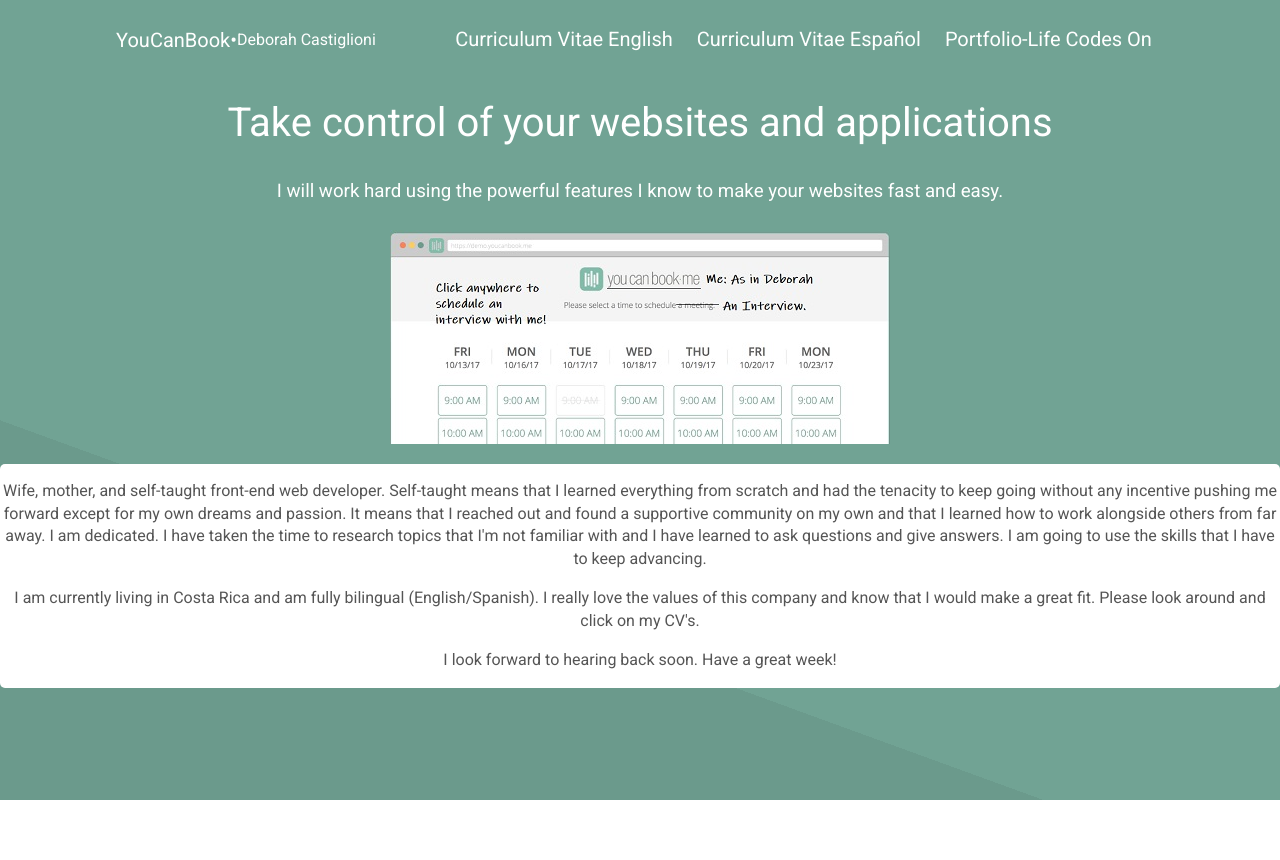
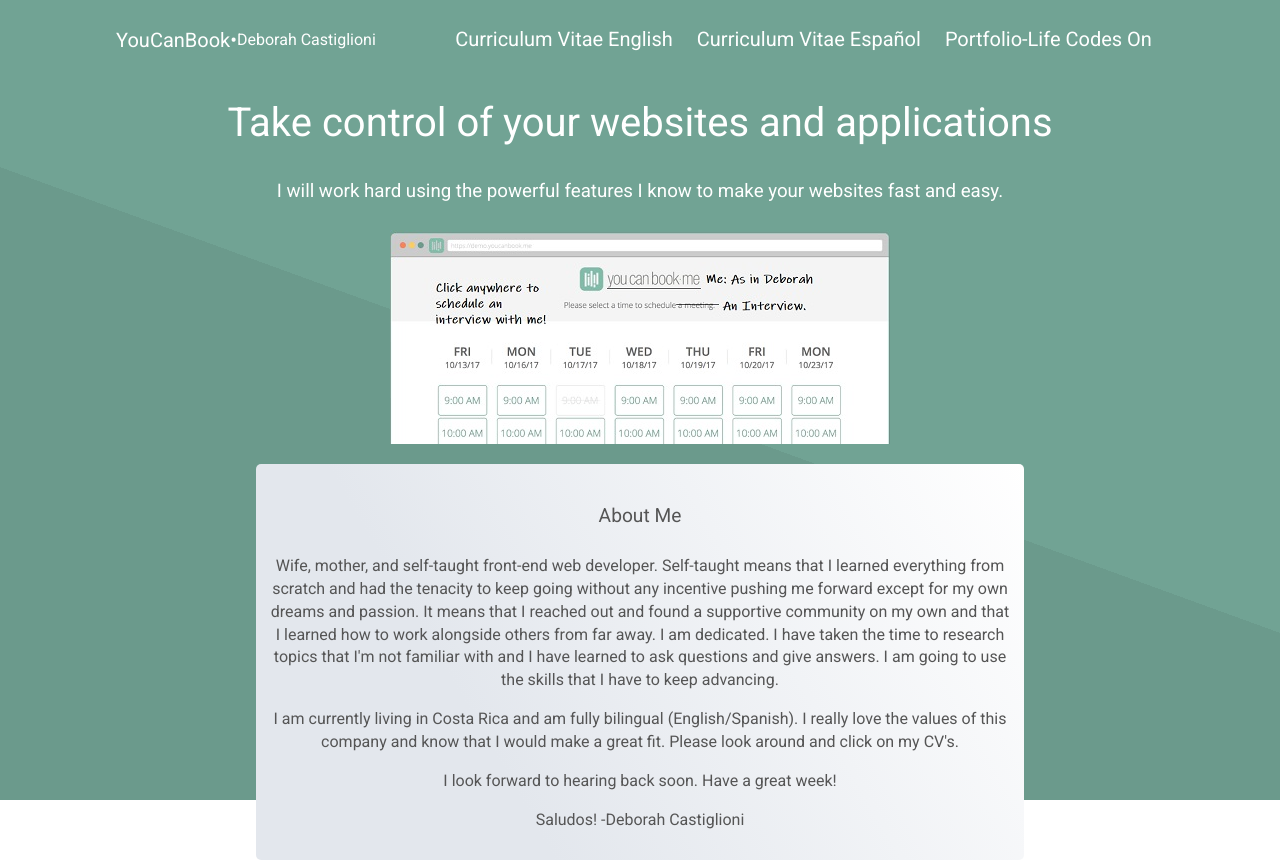
Before and after one commit to DebBugging/YCBM-CV, a React (Create React App) app: page / in a window 1280 px wide. Before the commit the page ends 800 px from the top, so only its background shows below. Built offline with nearby package versions, Linux system fonts and the light colour scheme.

Commit message:
Finish layout

```diff
--- a/src/App.scss
+++ b/src/App.scss
@@ -3,12 +3,13 @@
 $dark-green-bg: #6b9a8c;
 $light-color: #ffffff;
 $dark-color: #555;
+$gray-color: #e3e7ed;
 
 .App {
   background-image: linear-gradient(
     200deg,
-    $light-green-bg 70%,
-    $dark-green-bg 30%
+    $light-green-bg 50%,
+    $dark-green-bg 50%
   );
   height: 100vh;
   width: 100vw;
@@ -64,7 +65,6 @@
       &:focus, &:hover {
         color: $light-color;
         background-color: $dark-green-bg;
-
       }
     }
 
@@ -78,6 +78,7 @@
   list-style: none;
 }
 
+// Main Content //
 .main-section {
   display: flex;
   flex-direction: column;
@@ -102,26 +103,44 @@
     margin: 1%;
     width: 500px;
     align-self: center;
-
-    &:focus, &:hover {
-      color: $light-color;
-      background-color: $dark-green-bg;
-
-    }
+    transition: background-color 2s ease;
   }
 
    > .active > a, > .active > a:hover, > .active > a:focus {
-    background-color: $light-green-bg;
+    background-color: $dark-green-bg;
   }
 
   img {
     width: 500px;
+
+    &:focus, &:hover {
+      width: 550px;
+      border: 1px solid $dark-color;
+    }
   }
 
+  //About Me//
   .about-me {
-    background: $light-color;
+    background-image: linear-gradient(
+    600deg,
+      $light-color,
+      $gray-color 70%
+    );
     color: $dark-color;
     border-radius: 5px;
 
+    margin: 0 20%;
+    padding: 1%;
+    transition: background-color 2s ease;
+
+    h4{
+      font-size: 1.2rem;
+      font-weight: 100;
+    }
+
+    &:hover {
+      transform: skew(5deg);
+      border: 1px solid $dark-color;
+    }
   }
 }
--- a/src/Components/Main.js
+++ b/src/Components/Main.js
@@ -15,14 +15,16 @@
         </a>
 
 <div className="about-me">
-
+<h4>About Me</h4>
 <p>Wife, mother, and self-taught front-end web developer. Self-taught means that I learned everything from scratch and had the tenacity to keep going without any incentive pushing me forward except for my own dreams and passion. It means that I reached out and found a supportive community on my own and that I learned how to work alongside others from far away. I am dedicated. I have taken the time to research topics that I'm not familiar with and I have learned to ask questions and give answers. I am going to use the skills that I have to keep advancing.</p>
 
 <p>I am currently living in Costa Rica and am fully bilingual (English/Spanish). I really love the values of this company and know that I would make a great fit. Please look around and click on my CV's.</p>
 
 <p>I look forward to hearing back soon. Have a great week!</p>
+<p>Saludos! -Deborah Castiglioni</p>
 
 </div>
+
       </div>
       );
   }
```
Also changed, not shown: src/Components/About.js (deleted, +0 -17 lines). Lines whose indentation alone changed are shown as unchanged.
